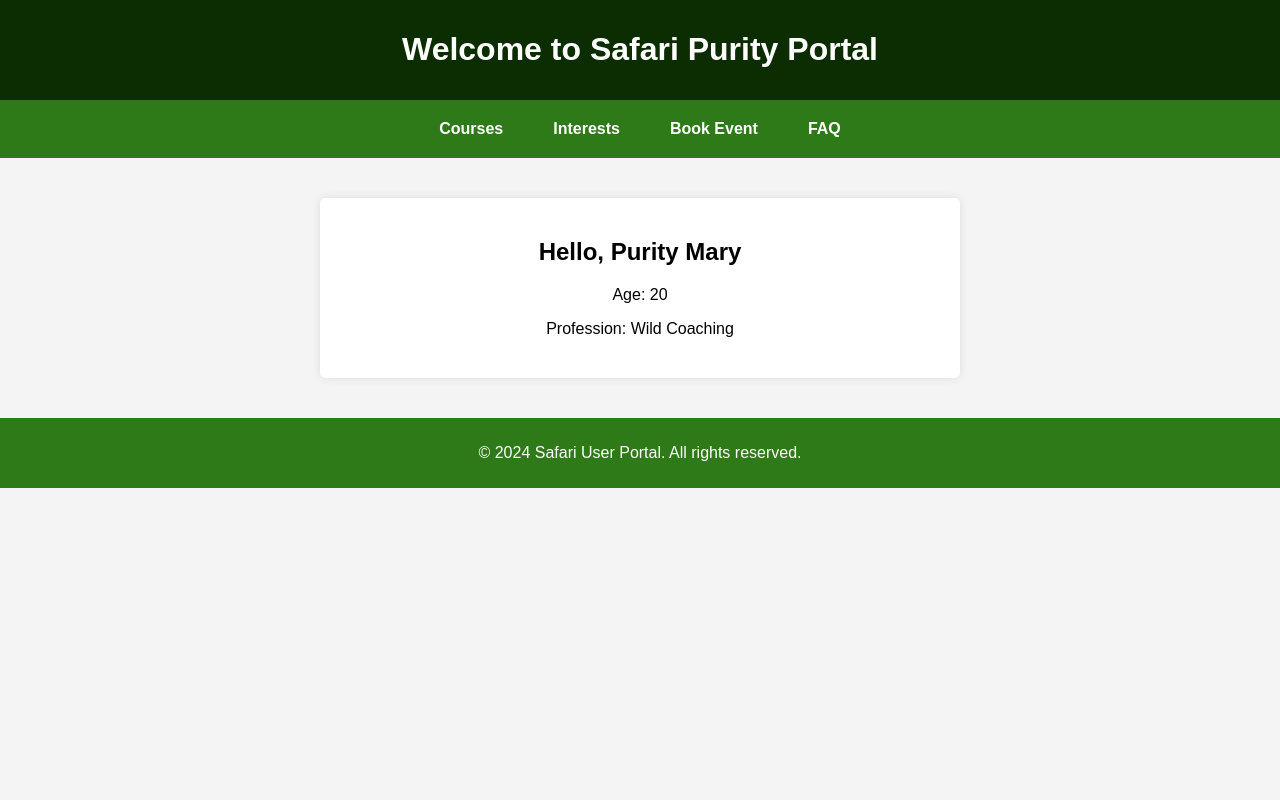
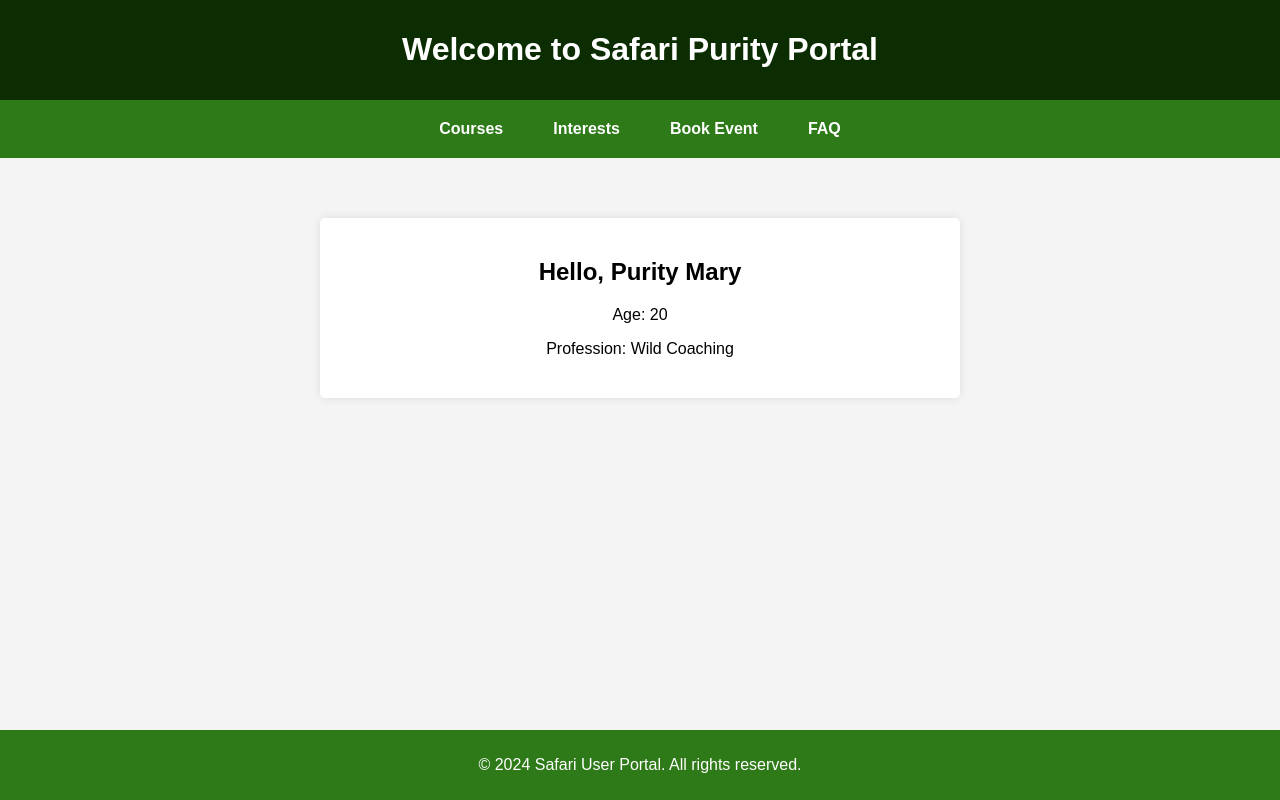
Before and after one commit to Kylapurity/Safari-Learning_Web, a Django app: page /safari_learning/landing_page/ in a window 1280 px wide. Run offline with Django 4.2, Linux system fonts and the light colour scheme; a user stored in the database is signed in.

Commit message:
Update landing page

```diff
--- a/Wildlife_Conservation_Education_Initiative/safari_learning/static/styles/Landingpage.css
+++ b/Wildlife_Conservation_Education_Initiative/safari_learning/static/styles/Landingpage.css
@@ -1,8 +1,15 @@
+
+html, body {
+    height: 100%;
+    margin: 0;
+    padding: 0;
+    display: flex;
+    flex-direction: column;
+}
+
 body {
     font-family: Arial, sans-serif;
     background-color: #f4f4f4;
-    margin: 0;
-    padding: 0;
 }
 
 header {
@@ -36,6 +43,11 @@ nav a:hover {
 nav a:active {
     background-color: #0b2d01;
     color: #fff;
+}
+
+main {
+    flex: 1;
+    padding: 20px;
 }
 
 .container {
@@ -81,7 +93,5 @@ footer {
     color: #fff;
     text-align: center;
     padding: 10px 0;
-    /* position: absolute; */
     width: 100%;
-    bottom: 0 !important;
 }
--- a/Wildlife_Conservation_Education_Initiative/safari_learning/templates/safari_learning/safari_landingpage.html
+++ b/Wildlife_Conservation_Education_Initiative/safari_learning/templates/safari_learning/safari_landingpage.html
@@ -17,7 +17,7 @@
       <a href="{% url 'safari:book_event' %}">Book Event</a>
       <a href="{% url 'safari:faq_page' %}">FAQ</a>
     </nav>
-
+<main>
     <div class="container">
       <div class="user-info">
         <h2>Hello, {{ logged_in_user.first_name }} {{ logged_in_user.last_name }}</h2>
@@ -30,7 +30,7 @@
         </div>
       </div>
     </div>
-
+  </main>
     <footer>
       <p>&copy; 2024 Safari User Portal. All rights reserved.</p>
     </footer>
```
